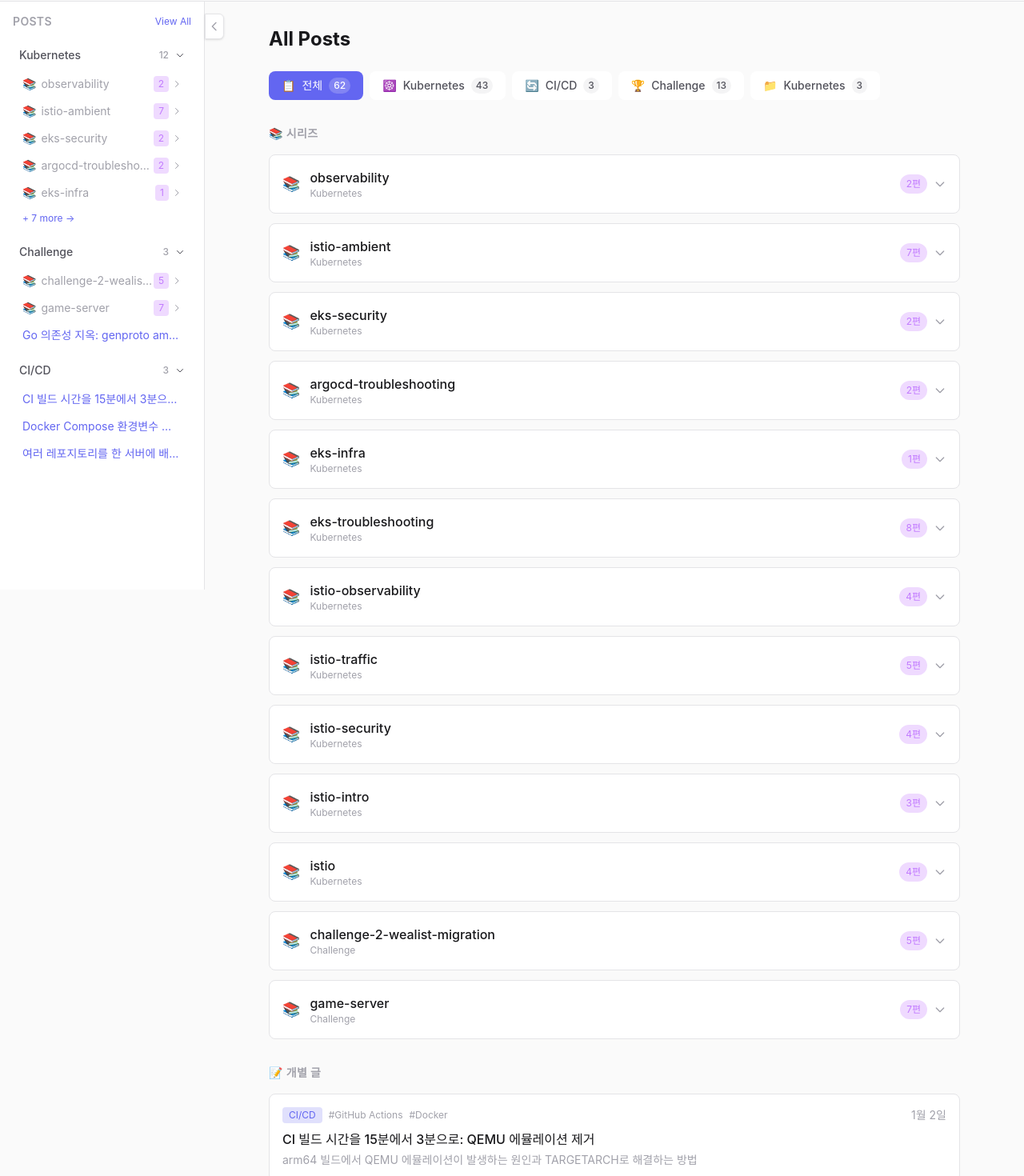
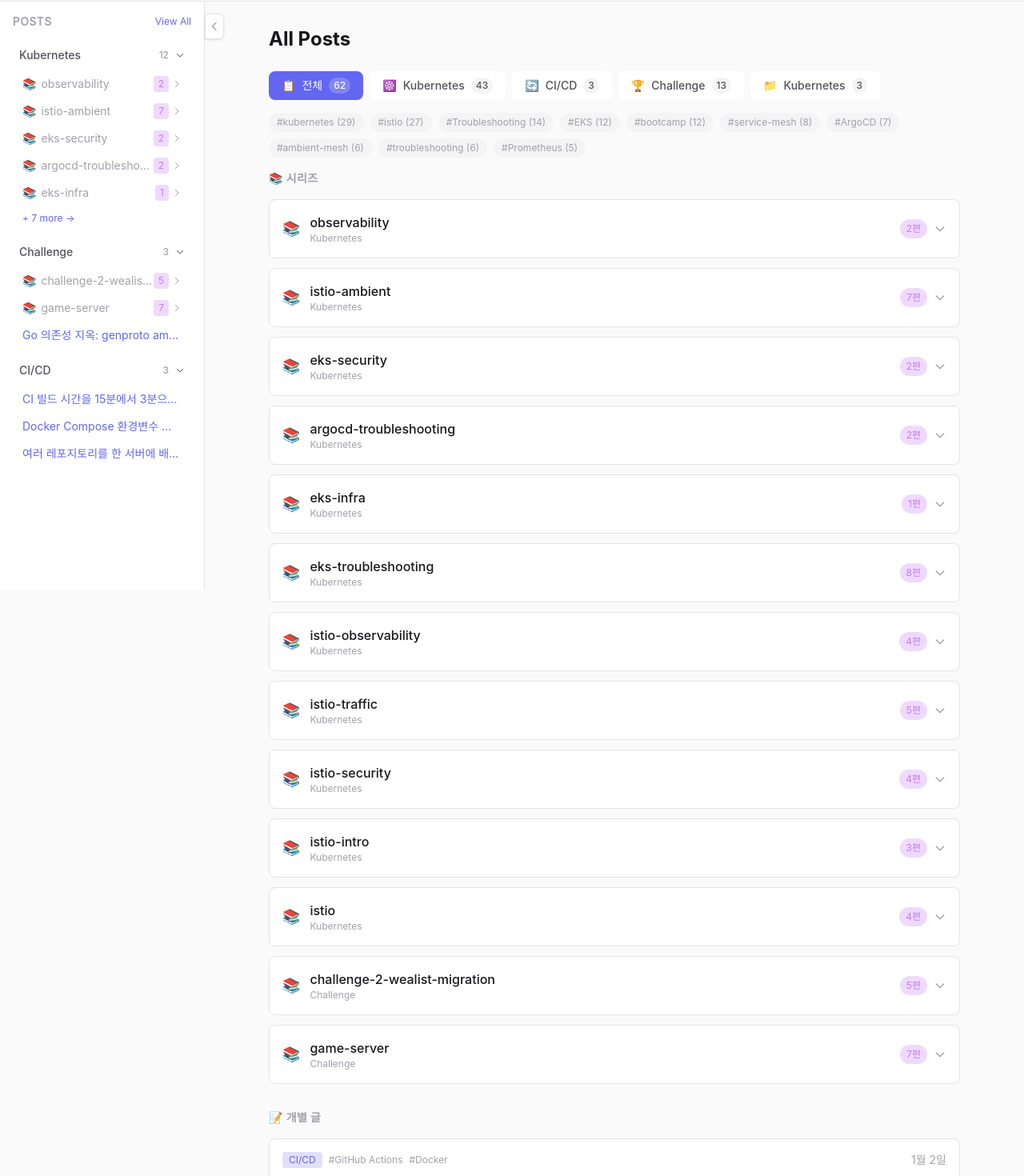
Before and after one commit to ressKim-io/my-blog, a Next.js app: page /blog in a window 1280 px wide. Shown: the part 63-1533 px from the top of the page at 80% size. Built offline with nearby package versions, Linux system fonts and the light colour scheme.

Commit message:
태그 필터링 수정

```diff
--- a/src/app/blog/[slug]/page.tsx
+++ b/src/app/blog/[slug]/page.tsx
@@ -1,4 +1,5 @@
 import { notFound } from 'next/navigation';
+import Link from 'next/link';
 import Header from '@/components/Header';
 import TOC from '@/components/TOC';
 import Sidebar from '@/components/Sidebar';
@@ -52,12 +53,13 @@ export default async function BlogPost({ params }: Props) {
                     {post.category}
                   </span>
                   {post.tags?.map((tag) => (
-                    <span
+                    <Link
                       key={tag}
-                      className="px-2 py-1 bg-[var(--bg-tertiary)] text-[var(--text-muted)] text-sm rounded"
+                      href={`/blog?tag=${tag}`}
+                      className="px-2 py-1 bg-[var(--bg-tertiary)] text-[var(--text-muted)] hover:bg-[var(--accent)] hover:text-white text-sm rounded transition-colors"
                     >
-                      {tag}
-                    </span>
+                      #{tag}
+                    </Link>
                   ))}
                 </div>
                 <h1 className="text-3xl font-bold mb-4">{post.title}</h1>
--- a/src/components/BlogList.tsx
+++ b/src/components/BlogList.tsx
@@ -2,7 +2,7 @@
 
 import { useState, useMemo, useEffect } from 'react';
 import Link from 'next/link';
-import { useSearchParams } from 'next/navigation';
+import { useSearchParams, useRouter } from 'next/navigation';
 
 interface Post {
   slug: string;
@@ -29,17 +29,24 @@ interface BlogListProps {
 
 export default function BlogList({ posts }: BlogListProps) {
   const searchParams = useSearchParams();
+  const router = useRouter();
   const categoryParam = searchParams.get('category');
+  const tagParam = searchParams.get('tag');
 
   const [activeCategory, setActiveCategory] = useState<string>(categoryParam || 'all');
   const [expandedSeries, setExpandedSeries] = useState<Set<string>>(new Set());
+  const [selectedTag, setSelectedTag] = useState<string | null>(tagParam);
 
-  // URL 파라미터 변경 시 카테고리 업데이트
+  // URL 파라미터 변경 시 카테고리/태그 업데이트
   useEffect(() => {
     if (categoryParam) {
       setActiveCategory(categoryParam);
     }
   }, [categoryParam]);
+
+  useEffect(() => {
+    setSelectedTag(tagParam);
+  }, [tagParam]);
 
   // 카테고리 목록
   const categories = useMemo(() => {
@@ -55,11 +62,30 @@ export default function BlogList({ posts }: BlogListProps) {
     etc: { label: 'Etc', icon: '📝' },
   };
 
+  // 인기 태그 계산
+  const popularTags = useMemo(() => {
+    const tagCount = new Map<string, number>();
+    posts.forEach((p) => {
+      p.tags?.forEach((tag) => {
+        tagCount.set(tag, (tagCount.get(tag) || 0) + 1);
+      });
+    });
+    return Array.from(tagCount.entries())
+      .sort((a, b) => b[1] - a[1])
+      .slice(0, 10);
+  }, [posts]);
+
   // 필터링된 포스트
   const filteredPosts = useMemo(() => {
-    if (activeCategory === 'all') return posts;
-    return posts.filter((p) => p.category === activeCategory);
-  }, [posts, activeCategory]);
+    let result = posts;
+    if (activeCategory !== 'all') {
+      result = result.filter((p) => p.category === activeCategory);
+    }
+    if (selectedTag) {
+      result = result.filter((p) => p.tags?.includes(selectedTag));
+    }
+    return result;
+  }, [posts, activeCategory, selectedTag]);
 
   // 시리즈 그룹화
   const { seriesGroups, standalonePosts } = useMemo(() => {
@@ -104,10 +130,31 @@ export default function BlogList({ posts }: BlogListProps) {
     setExpandedSeries(newExpanded);
   };
 
+  const handleTagClick = (tag: string, e?: React.MouseEvent) => {
+    e?.preventDefault();
+    e?.stopPropagation();
+    setSelectedTag(tag);
+    const params = new URLSearchParams();
+    if (activeCategory !== 'all') {
+      params.set('category', activeCategory);
+    }
+    params.set('tag', tag);
+    router.push(`/blog?${params.toString()}`);
+  };
+
+  const clearTagFilter = () => {
+    setSelectedTag(null);
+    if (activeCategory !== 'all') {
+      router.push(`/blog?category=${activeCategory}`);
+    } else {
+      router.push('/blog');
+    }
+  };
+
   return (
     <div>
       {/* Category Tabs */}
-      <div className="flex flex-wrap gap-2 mb-8">
+      <div className="flex flex-wrap gap-2 mb-4">
         {categories.map((cat) => {
           const info = categoryLabels[cat] || { label: cat, icon: '📁' };
           const count = cat === 'all' ? posts.length : posts.filter((p) => p.category === cat).length;
@@ -134,6 +181,43 @@ export default function BlogList({ posts }: BlogListProps) {
           );
         })}
       </div>
+
+      {/* Popular Tags */}
+      <div className="flex flex-wrap gap-2 mb-4">
+        {popularTags.map(([tag, count]) => (
+          <button
+            key={tag}
+            onClick={() => handleTagClick(tag)}
+            className={`text-xs px-2.5 py-1 rounded-full transition-all ${
+              selectedTag === tag
+                ? 'bg-[var(--accent)] text-white'
+                : 'bg-[var(--bg-tertiary)] text-[var(--text-muted)] hover:bg-[var(--accent)] hover:text-white'
+            }`}
+          >
+            #{tag} ({count})
+          </button>
+        ))}
+      </div>
+
+      {/* Selected Tag Filter */}
+      {selectedTag && (
+        <div className="flex items-center gap-2 mb-6">
+          <span className="text-sm text-[var(--text-muted)]">태그 필터:</span>
+          <span className="px-3 py-1 bg-[var(--accent)] text-white rounded-full text-sm flex items-center gap-2">
+            #{selectedTag}
+            <button
+              onClick={clearTagFilter}
+              className="hover:opacity-70 ml-1"
+              aria-label="태그 필터 해제"
+            >
+              ×
+            </button>
+          </span>
+          <span className="text-xs text-[var(--text-muted)]">
+            ({filteredPosts.length}개 글)
+          </span>
+        </div>
+      )}
 
       {/* Series Groups */}
       {seriesGroups.length > 0 && (
@@ -232,9 +316,13 @@ export default function BlogList({ posts }: BlogListProps) {
                         {categoryLabels[post.category]?.label || post.category}
                       </span>
                       {post.tags?.slice(0, 2).map((tag) => (
-                        <span key={tag} className="text-xs text-[var(--text-muted)]">
+                        <button
+                          key={tag}
+                          onClick={(e) => handleTagClick(tag, e)}
+                          className="text-xs text-[var(--text-muted)] hover:text-[var(--accent)] transition-colors"
+                        >
                           #{tag}
-                        </span>
+                        </button>
                       ))}
                     </div>
                     <h3 className="font-medium text-[var(--text-primary)] mb-1">
```
Also changed, not shown: 1 other file (tests, documents, lock files or other folders).
